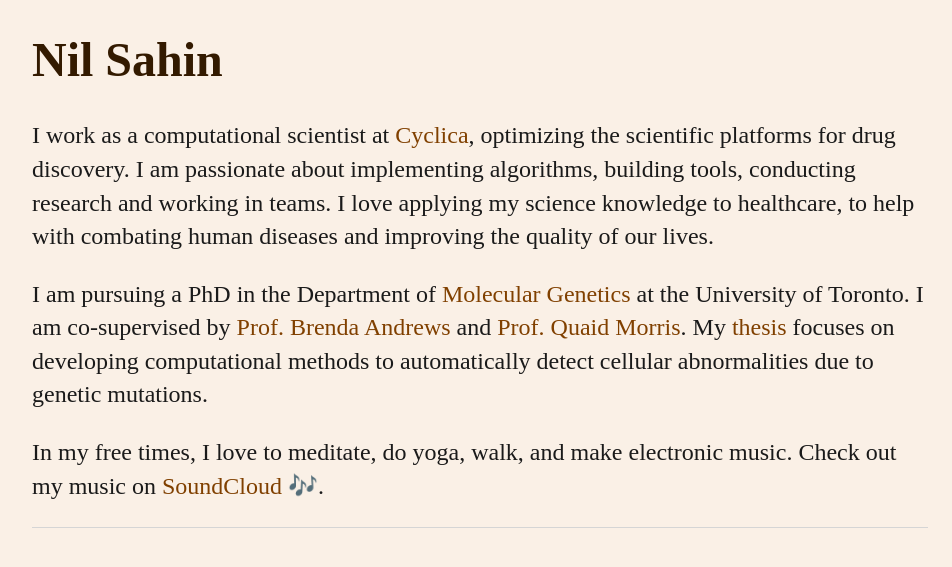
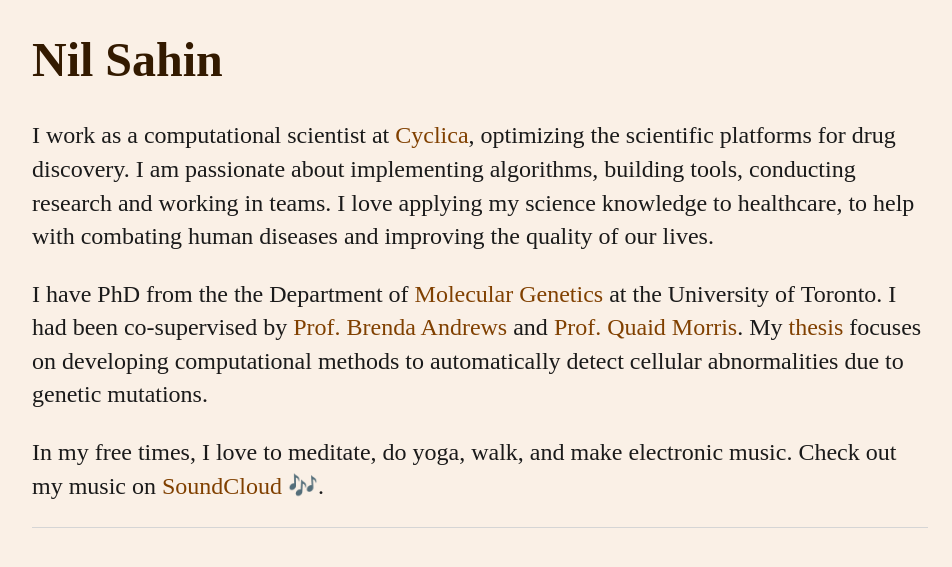
Before and after one commit to nsahin/nsahin.github.io, a Jekyll site: the page built from index.html, in a window 1280 px wide, cut to the strip 310-877 px from the top of the page. Shown: the whole strip, without its empty margins (160-1112 px from the left). Built offline with Jekyll 4.4.1, drawn with Linux system fonts in a browser that asks for light colours.

Commit message:
Update index.html

```diff
--- a/index.html
+++ b/index.html
@@ -8,8 +8,8 @@ title: Nil Sahin
 		I am passionate about implementing algorithms, building tools, conducting research and working in teams.
 		I love applying my science knowledge to healthcare, to help with combating human diseases and improving the quality of our lives.
 	</p>
-	<p>I am pursuing a PhD in the Department of <a href="http://www.moleculargenetics.utoronto.ca">Molecular Genetics</a>
-		at the University of Toronto. I am co-supervised by <a href="http://sites.utoronto.ca/andrewslab/index.shtml">Prof. Brenda Andrews</a> and
+	<p>I have PhD from the the Department of <a href="http://www.moleculargenetics.utoronto.ca">Molecular Genetics</a>
+		at the University of Toronto. I had been co-supervised by <a href="http://sites.utoronto.ca/andrewslab/index.shtml">Prof. Brenda Andrews</a> and
 		<a href="http://morrislab.ca">Prof. Quaid Morris</a>.
 		My <a href="/abstract/">thesis</a> focuses on developing computational methods to automatically detect cellular abnormalities due to genetic mutations.
 	</p>
```
